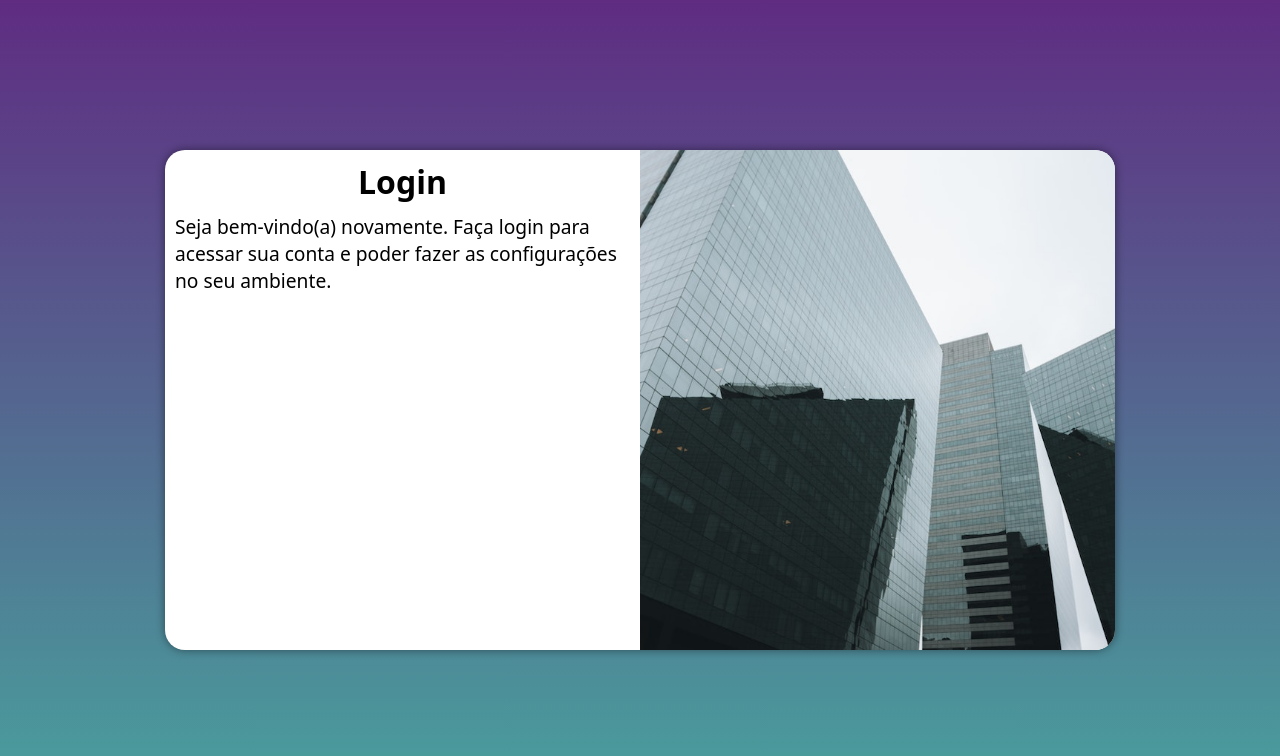
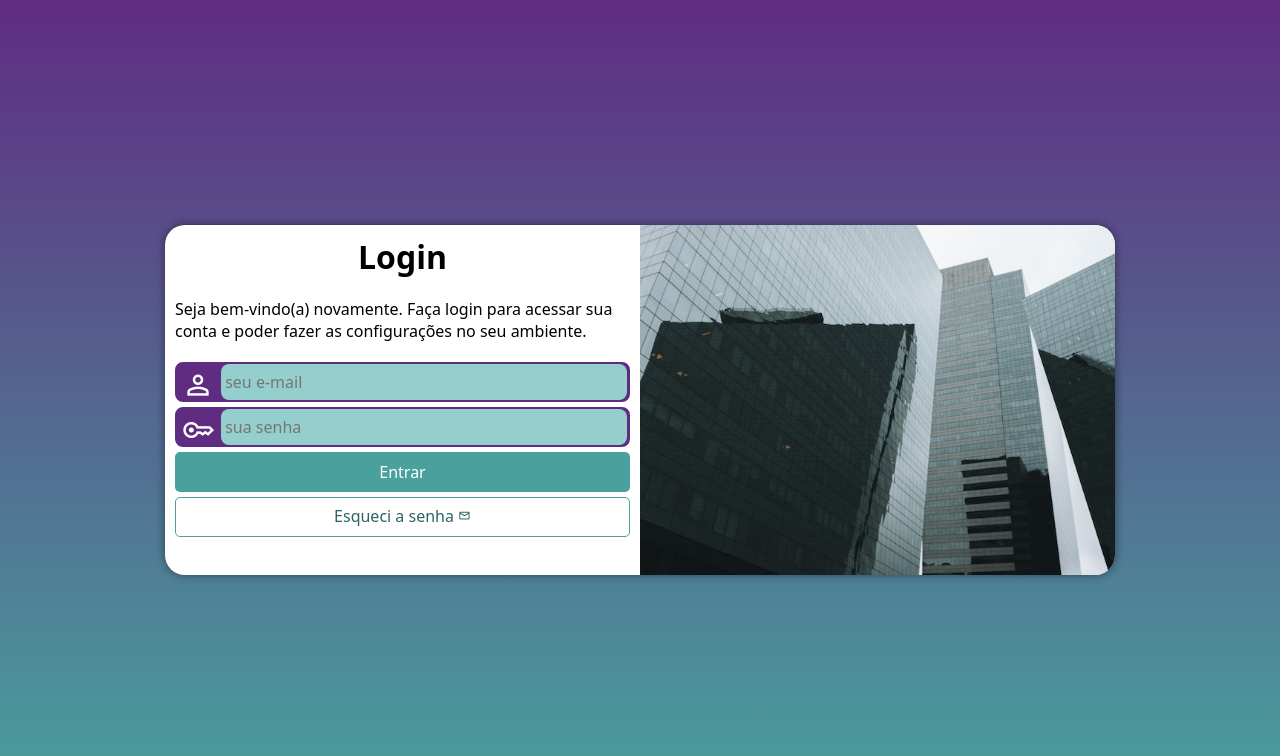
Before and after one commit to alvesgit-hub/projeto-login, a plain HTML site: page index.html in a window 1280 px wide. Drawn offline with nearby package versions, Linux system fonts and the light colour scheme.

Commit message:
atualizando

```diff
--- a/estilos/mediaquery.css
+++ b/estilos/mediaquery.css
@@ -10,6 +10,12 @@ Desktop: 992px até 1200px
 Grande Telas: acima de 1200px
 */
 
+
+
+
+
+/*TABLETS*/
+
 @media screen and (min-width: 768px) and (max-width: 992px) {
 
     body{
@@ -19,6 +25,7 @@ Grande Telas: acima de 1200px
 
     section#login{
         width: 80%;
+        height: 280px;
     }
     section#login > div#imagem{
         float: left; /*Colocando um do lado do outro*/
@@ -33,6 +40,10 @@ Grande Telas: acima de 1200px
     }
 }
 
+
+
+
+/*TELAS GRANDES*/
 @media screen and (min-width: 992px){
     body{
         background-image: linear-gradient(to top, #49a09d, #5f2c82);
@@ -40,7 +51,7 @@ Grande Telas: acima de 1200px
 
     section#login{
         width: 950px;
-
+        height: 350px;
     }
 
     section#login > div#imagem{
@@ -60,7 +71,8 @@ Grande Telas: acima de 1200px
     }
 
     div#formulário > p {
-        font-size: 1.2em;
+        font-size: 1em;
+        margin: 20px 0px ;
     }
 
 
--- a/estilos/style.css
+++ b/estilos/style.css
@@ -37,16 +37,18 @@ section#login{
     position: absolute; /*centralizando section*/
     top: 50%; /*centralizando section*/
     left: 50%;/*centralizando section*/
-    transform: translate(-50%, -50%); /*sempre no meio da tela*/
+
     background-color: white;
     width: 250px;
-    height: 500px;
+    height: 515px;
     border-radius: 20px;
     overflow: hidden; /*tudo que tiver fora da borda vai ficar escondido*/
     box-shadow: 0px 0px 10px rgba(0, 0, 0, 0.450);
 
+    transform: translate(-50%, -50%); /*sempre no meio da tela*/
     transition: width .3s, height .3s;  /*duração da transição*/
     transition-timing-function: ease;   /*transição suave*/
+
 
 }
 
@@ -73,3 +75,86 @@ div#formulário > h1{
 div#formulário > p {
     font-size: 0.8em;
 }
+
+form > div.campo{
+    background-color: #5f2c82;
+    border: 2px solid #5f2c82;
+    display: block;
+    width: 100%;
+    height: 40px;
+    border-radius: 8px;
+    margin: 5px 0px; /*margem de cima 5px da esquerda e direita com 0px*/
+}
+
+div.campo > label{
+    display: none;
+
+}
+
+div.campo > span{
+    /*background-color: black;*/
+    color: white;
+    font-size: 2em;
+    width: 40px;
+    padding: 5px;
+
+}
+
+div.campo >input{
+    background-color: #94cfcd;
+    font-size: 1em;
+    width:calc(100% - 45px); /*width: 100% - 40px do spn ou do icone*/
+
+    height: 100%;
+    border: 0px;
+    border-radius: 8px;
+    padding: 4px;
+    transform: translateY(-13px); /*Leva pra cima, tem que ser a ultima coisa do seletor */
+
+}
+
+div.campo >input:focus-within{ /*ganhando focu quando estiver digitando*/
+    background-color: white;
+}
+
+form > input[type=submit]{
+    display: block; /*posiciona em uma linha só*/
+    font-size: 1em;
+    width: 100%;
+    height: 40px;
+   background-color: #49a09d;
+   color: white;
+   border: none;
+   border-radius: 5px;
+   cursor: pointer; /*virar a maozinha quando passar o mouse por cima*/
+}
+
+form > input[type=submit]:hover{
+    background-color: #2d6462;
+
+}
+
+form >a.botao{
+    display: block;
+    text-align: center;
+    font-size: 1em;
+    width: 100%;
+    height: 40px;
+    background-color: white;
+    border: 1px solid #49a09d;
+    color: #2d6462;
+    border-radius: 5px;
+    text-decoration: none;
+    margin-top: 5px;
+    padding-top: 7px;
+}
+
+form >a.botao:hover{
+    background-color: #6cd3cf;
+
+
+}
+
+form >a.botao > span{
+    font-size: 0.8em;
+}
--- a/index.html
+++ b/index.html
@@ -7,6 +7,9 @@
     <title>Login</title>
     <link rel="stylesheet" href="estilos/style.css">
     <link rel="stylesheet" href="estilos/mediaquery.css">
+    <link rel="stylesheet" href="https://fonts.googleapis.com/css2?family=Material+Symbols+Outlined:opsz,wght,FILL,GRAD@48,400,0,0" />
+    <link rel="stylesheet" href="https://fonts.googleapis.com/css2?family=Material+Symbols+Outlined:opsz,wght,FILL,GRAD@20..48,100..700,0..1,-50..200" />
+    <link rel="stylesheet" href="https://fonts.googleapis.com/css2?family=Material+Symbols+Outlined:opsz,wght,FILL,GRAD@20..48,100..700,0..1,-50..200" />
 </head>
 <body>
 
@@ -21,12 +24,30 @@
                 <h1>Login</h1>
                 <p>Seja bem-vindo(a) novamente. Faça login para acessar sua conta e poder fazer as configurações no seu ambiente.</p>
 
-                <form action="login.php" method="post">
+                <form action="login.php" method="post" autocomplete="on">
                     <div class="campo">
-                        <label for="il"></label>
+                        <span class="material-symbols-outlined">
+                            person
+                            </span>
 
+                        <input type="email" name="login" id="ilogin" placeholder="seu e-mail" autocomplete="email" required maxlength="30">
+                        <label for="ilogin">Login</label>
+                    </div>
+
+                    <div class="campo">
+
+                        <span class="material-symbols-outlined">
+                            key
+                            </span>
+                        <input type="password" name="senha" id="isenha" placeholder="sua senha" autocomplete="current-password" required minlength="8" maxlength="20">
+                        <label for="isenha">Senha</label>
 
                     </div>
+
+                    <input type="submit" value="Entrar">
+                    <a href="esqueci.html" class="botao">Esqueci a senha <span class="material-symbols-outlined">
+                        mail
+                        </span> </a>
 
                 </form>
             </div>
```
